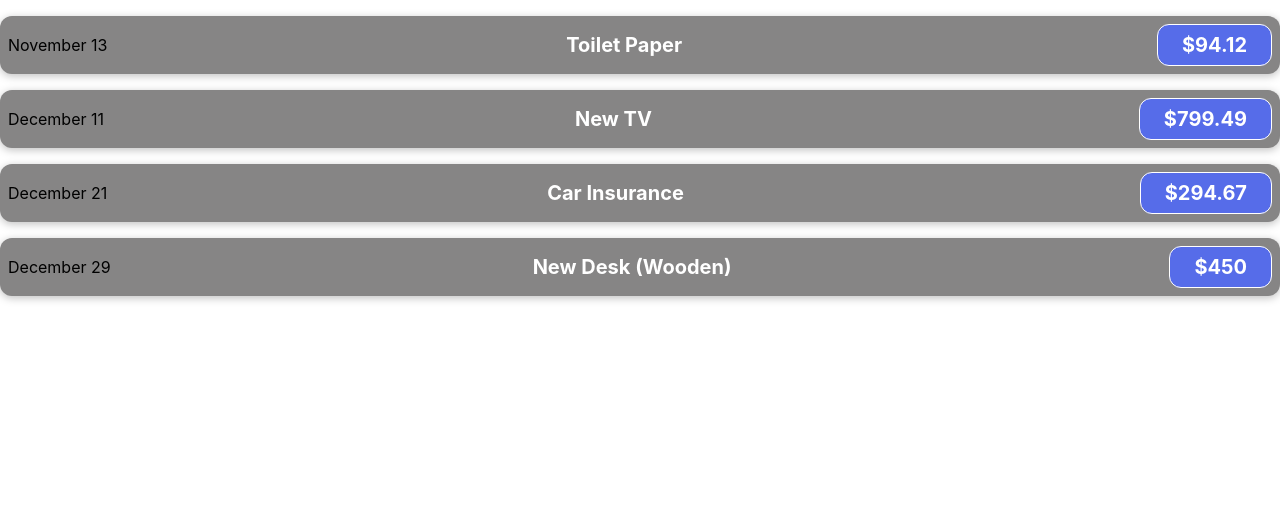
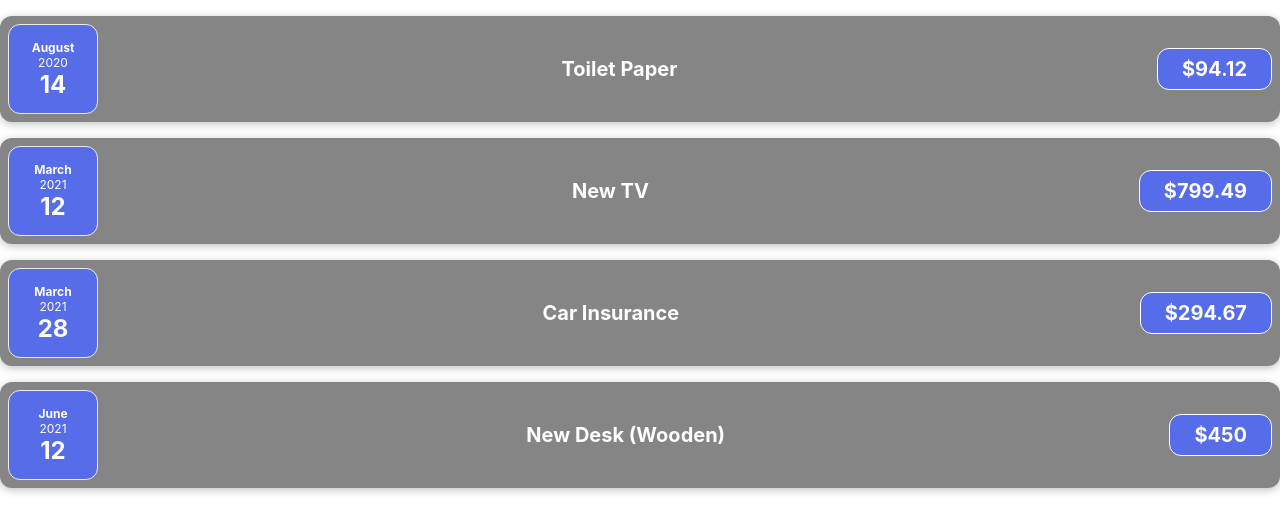
Before and after one commit to EvaGurtovaia/expenses-app, a React (Create React App) app: page / in a window 1280 px wide. Shown: the top 532 px of the page. Built offline with nearby package versions, Linux system fonts and the light colour scheme.

Commit message:
Splitting components into multiple components

```diff
--- a/src/App.js
+++ b/src/App.js
@@ -7,25 +7,25 @@
             id: "e1",
             title: "Toilet Paper",
             amount: 94.12,
-            date: "November 13",
+            date: new Date(2020, 7, 14),
         },
         {
             id: "e2",
             title: "New TV",
             amount: 799.49,
-            date: "December 11",
+            date: new Date(2021, 2, 12),
         },
         {
             id: "e3",
             title: "Car Insurance",
             amount: 294.67,
-            date: "December 21",
+            date: new Date(2021, 2, 28),
         },
         {
             id: "e4",
             title: "New Desk (Wooden)",
             amount: 450,
-            date: "December 29",
+            date: new Date(2021, 5, 12),
         },
     ];
     return (
--- /dev/null
+++ b/src/components/ExpenseDate.css
@@ -0,0 +1,26 @@
+.expense-date {
+    display: flex;
+    flex-direction: column;
+    width: 5.5rem;
+    height: 5.5rem;
+    border: 1px solid #ececec;
+    background-color: #566ce9;
+    color: white;
+    border-radius: 12px;
+    align-items: center;
+    justify-content: center;
+}
+
+.expense-date__month {
+    font-size: 0.75rem;
+    font-weight: bold;
+}
+
+.expense-date__year {
+    font-size: 0.75rem;
+}
+
+.expense-date__day {
+    font-size: 1.5rem;
+    font-weight: bold;
+}
--- /dev/null
+++ b/src/components/ExpenseDate.js
@@ -0,0 +1,16 @@
+import "./ExpenseDate.css";
+
+function ExpenseDate(props) {
+    const month = props.date.toLocaleString("en-US", { month: "long" });
+    const day = props.date.toLocaleString("en-US", { day: "2-digit" });
+    const year = props.date.getFullYear();
+    return (
+        <div className="expense-date">
+            <div className="expense-date__month">{month}</div>
+            <div className="expense-date__year">{year}</div>
+            <div className="expense-date__day">{day}</div>
+        </div>
+    );
+}
+
+export default ExpenseDate;
--- a/src/components/ExpenseItem.js
+++ b/src/components/ExpenseItem.js
@@ -1,9 +1,10 @@
 import "./ExpenseItem.css";
+import ExpenseDate from "./ExpenseDate";
 
 function ExpenseItem(props) {
     return (
         <div className="expense-item">
-            <div>{props.date}</div>
+            <ExpenseDate date={props.date} />
             <div className="expense-item__description">
                 {" "}
                 <h2>{props.title}</h2>
```
